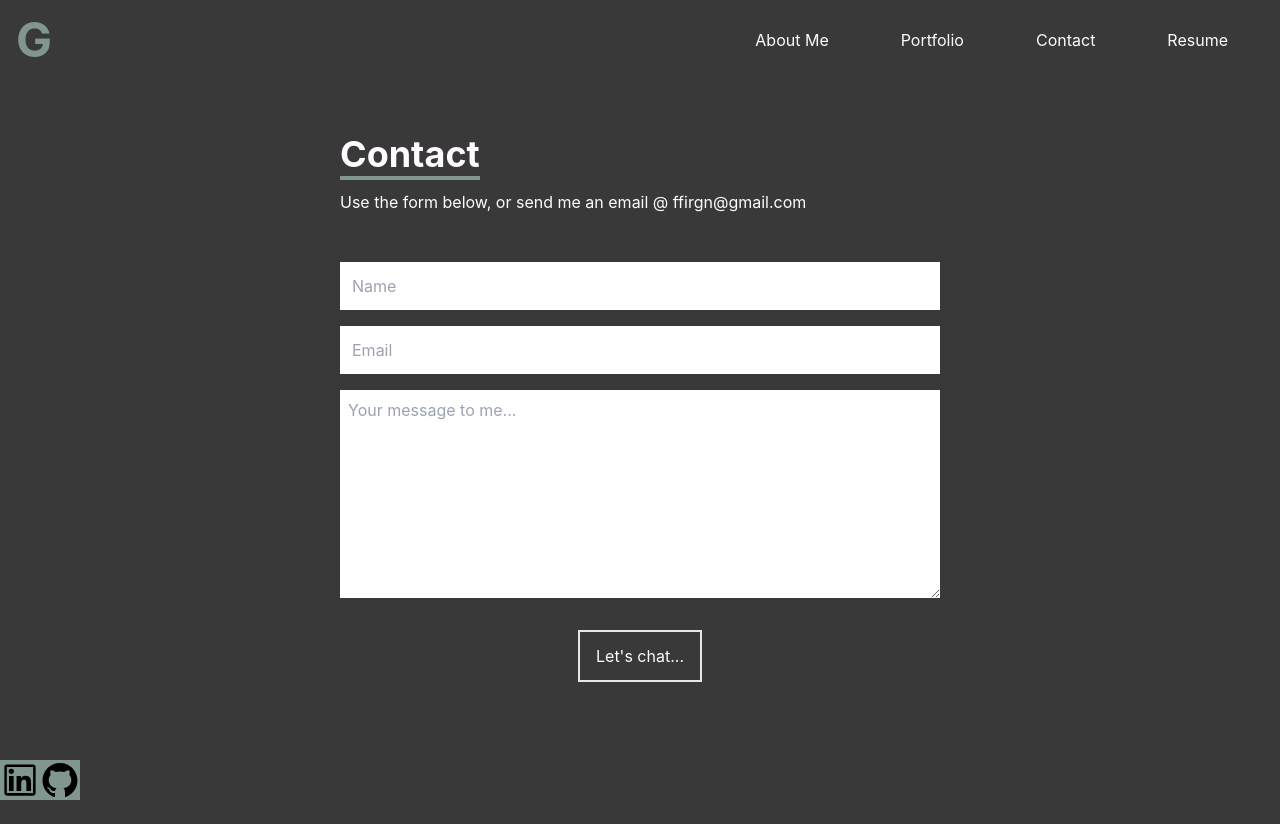
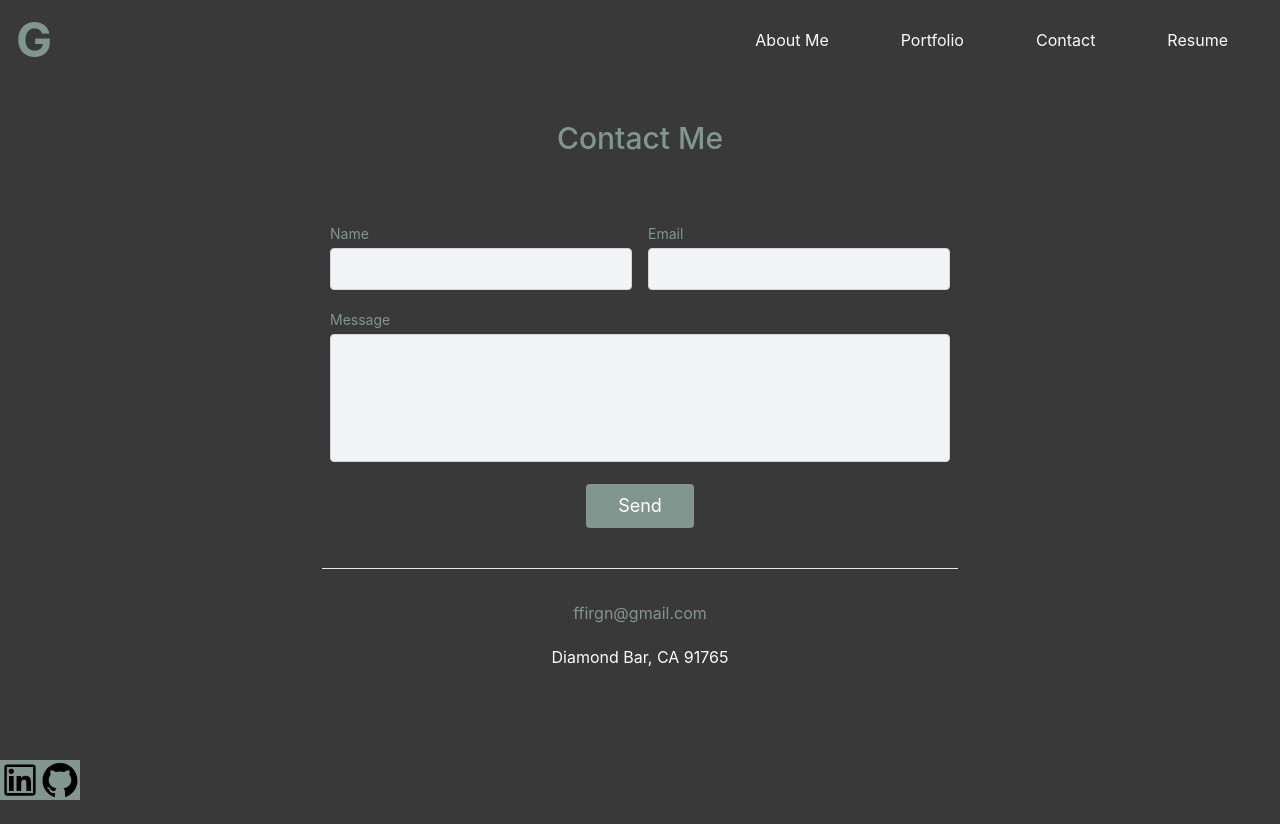
Before and after one commit to ffirgin/React-Portfolio, a React (Create React App) app: page / in a window 1280 px wide. Both pictures are taken after a click on the item "Contact". Built offline with nearby package versions, Linux system fonts and the light colour scheme; the HTML template or start-up script is replaced by a standard one.

Commit message:
updated foot links to open new tabs, contact form updated, resume colors changed

```diff
--- a/src/components/Footer.jsx
+++ b/src/components/Footer.jsx
@@ -6,10 +6,10 @@ const Footer = () => {
   return (
     <div className='fixed bottom-0'>
       <footer className='w-full flex flex-row'>
-        <a href="https://www.linkedin.com/in/ffirgn/">
+        <a href="https://www.linkedin.com/in/ffirgn/" target="_blank" rel="noreferrer">
           <AiOutlineLinkedin size={40} className="bg-[#81968F]" />
         </a>
-        <a href='https://github.com/ffirgin/'>
+        <a href='https://github.com/ffirgin/' target="_blank" rel="noreferrer">
         <AiOutlineGithub size={40} className="bg-[#81968F]" />
         </a>
     </footer>
--- a/src/components/Resume.jsx
+++ b/src/components/Resume.jsx
@@ -5,7 +5,7 @@ const Resume = () => {
   return (
     <div name="resume" className='w-full h-screen bg-[#39393A] text-[#FFFAFF]'>
       <div className='max-w-[1000px] mx-auto p-4 flex flex-col justify-center w-full h-full'>
-        <h1 className='text-4xl font-bold text-center'>Resume</h1>
+        <h1 className='text-4xl font-bold text-center text-[#81968F] '>Resume</h1>
         <p className='text-[#FFFAFF] py-4 text-center'> Click
           <a href ={pdf} download className='text-pink-500'> here </a>
           to download my resume. </p>
@@ -13,18 +13,18 @@ const Resume = () => {
           <div className='text-4xl font-bold text-center py-10'>
             My Technical Skills
             <div className='py-6 grid sm:grid-cols-2 md:grid-cols-3 gap-4'>
-              <div className='text-center group container rounded-md flex justify-center items-center mx-auto border-2 py-3 mt-2 hover:bg-[#7A8B99] hover:border-[#7A8B99]'>CSS</div>
-              <div className='text-center group container rounded-md flex justify-center items-center mx-auto border-2 py-3 mt-2 hover:bg-[#7A8B99] hover:border-[#7A8B99]'>HTML5</div>
-              <div className='text-center group container rounded-md flex justify-center items-center mx-auto border-2 py-3 mt-2 hover:bg-[#7A8B99] hover:border-[#7A8B99]'>Javascript</div>
-              <div className='text-center group container rounded-md flex justify-center items-center mx-auto border-2 py-3 mt-2 hover:bg-[#7A8B99] hover:border-[#7A8B99]'>jQuery</div>
-              <div className='text-center group container rounded-md flex justify-center items-center mx-auto border-2 py-3 mt-2 hover:bg-[#7A8B99] hover:border-[#7A8B99]'>React</div>
-              <div className='text-center group container rounded-md flex justify-center items-center mx-auto border-2 py-3 mt-2 hover:bg-[#7A8B99] hover:border-[#7A8B99]'>APIs</div>
-              <div className='text-center group container rounded-md flex justify-center items-center mx-auto border-2 py-3 mt-2 hover:bg-[#7A8B99] hover:border-[#7A8B99]'>Node</div>
-              <div className='text-center group container rounded-md flex justify-center items-center mx-auto border-2 py-3 mt-2 hover:bg-[#7A8B99] hover:border-[#7A8B99]'>Express</div>
-              <div className='text-center group container rounded-md flex justify-center items-center mx-auto border-2 py-3 mt-2 hover:bg-[#7A8B99] hover:border-[#7A8B99]'>MySQL, Sequelize</div>
-              <div className='text-center group container rounded-md flex justify-center items-center mx-auto border-2 py-3 mt-2 hover:bg-[#7A8B99] hover:border-[#7A8B99]'>MongoDB, Mongoose</div>
-              <div className='text-center group container rounded-md flex justify-center items-center mx-auto border-2 py-3 mt-2 hover:bg-[#7A8B99] hover:border-[#7A8B99]'>REST</div>
-              <div className='text-center group container rounded-md flex justify-center items-center mx-auto border-2 py-3 mt-2 hover:bg-[#7A8B99] hover:border-[#7A8B99]'>GraphQL</div>
+              <div className='text-center text-[#81968F] group container rounded-md flex justify-center items-center mx-auto border-2 py-3 mt-2 hover:bg-[#81968F] hover:text-[#FFFAFF] hover:border-[#7A8B99]'>CSS</div>
+              <div className='text-center text-[#81968F] group container rounded-md flex justify-center items-center mx-auto border-2 py-3 mt-2 hover:bg-[#81968F] hover:text-[#FFFAFF] hover:border-[#7A8B99]'>HTML5</div>
+              <div className='text-center text-[#81968F] group container rounded-md flex justify-center items-center mx-auto border-2 py-3 mt-2 hover:bg-[#81968F] hover:text-[#FFFAFF] hover:border-[#7A8B99]'>Javascript</div>
+              <div className='text-center text-[#81968F] group container rounded-md flex justify-center items-center mx-auto border-2 py-3 mt-2 hover:bg-[#81968F] hover:text-[#FFFAFF] hover:border-[#7A8B99]'>jQuery</div>
+              <div className='text-center text-[#81968F] group container rounded-md flex justify-center items-center mx-auto border-2 py-3 mt-2 hover:bg-[#81968F] hover:text-[#FFFAFF] hover:border-[#7A8B99]'>React</div>
+              <div className='text-center text-[#81968F] group container rounded-md flex justify-center items-center mx-auto border-2 py-3 mt-2 hover:bg-[#81968F] hover:text-[#FFFAFF] hover:border-[#7A8B99]'>APIs</div>
+              <div className='text-center text-[#81968F] group container rounded-md flex justify-center items-center mx-auto border-2 py-3 mt-2 hover:bg-[#81968F] hover:text-[#FFFAFF] hover:border-[#7A8B99]'>Node</div>
+              <div className='text-center text-[#81968F] group container rounded-md flex justify-center items-center mx-auto border-2 py-3 mt-2 hover:bg-[#81968F] hover:text-[#FFFAFF] hover:border-[#7A8B99]'>Express</div>
+              <div className='text-center text-[#81968F] group container rounded-md flex justify-center items-center mx-auto border-2 py-3 mt-2 hover:bg-[#81968F] hover:text-[#FFFAFF] hover:border-[#7A8B99]'>MySQL, Sequelize</div>
+              <div className='text-center text-[#81968F] group container rounded-md flex justify-center items-center mx-auto border-2 py-3 mt-2 hover:bg-[#81968F] hover:text-[#FFFAFF] hover:border-[#7A8B99]'>MongoDB, Mongoose</div>
+              <div className='text-center text-[#81968F] group container rounded-md flex justify-center items-center mx-auto border-2 py-3 mt-2 hover:bg-[#81968F] hover:text-[#FFFAFF] hover:border-[#7A8B99]'>REST</div>
+              <div className='text-center text-[#81968F] group container rounded-md flex justify-center items-center mx-auto border-2 py-3 mt-2 hover:bg-[#81968F] hover:text-[#FFFAFF] hover:border-[#7A8B99]'>GraphQL</div>
             </div>
           </div>
       </div>
--- a/src/components/contact.jsx
+++ b/src/components/contact.jsx
@@ -1,20 +1,79 @@
-import React from 'react'
+import React from "react";
+import "tailwindcss/tailwind.css";
 
-const Contact = () => {
+export default function App() {
   return (
-    <div name='contact' className='w-full h-screen bg-[#39393A] text-[#FFFAFF] flex justify-center items-center p-4'>
-      <form action="" className='flex flex-col max-w-[600px] w-full'>
-        <div className='pb-8'>
-          <p className='text-4xl font-bold inline border-b-4 border-[#81968F] text-[#FFFAFF]'>Contact</p>
-          <p className='text-[#FFFAFF] py-4'> Use the form below, or send me an email @ ffirgn@gmail.com</p>
+    <div>
+      <section className="w-full h-screen bg-[#39393A] text-[#FFFAFF]">
+        <div className="container px-5 py-24 mx-auto">
+          <div className="flex flex-col text-center w-full mb-12">
+            <h1 className="sm:text-3xl text-2xl font-medium title-font mb-4 text-[#81968F]">
+              Contact Me
+            </h1>
+          </div>
+          <div className="lg:w-1/2 md:w-2/3 mx-auto">
+            <div className="flex flex-wrap -m-2">
+              <div className="p-2 w-1/2">
+                <div className="relative">
+                  <label for="name" className="leading-7 text-sm text-[#81968F]">
+                    Name
+                  </label>
+                  <input
+                    type="text"
+                    id="name"
+                    name="name"
+                    className="w-full bg-gray-100 rounded border border-gray-300 focus:border-indigo-500 text-base outline-none text-gray-700 py-1 px-3 leading-8 transition-colors duration-200 ease-in-out"
+                  />
+                </div>
+              </div>
+              <div className="p-2 w-1/2">
+                <div className="relative">
+                  <label
+                    for="email"
+                    className="leading-7 text-sm text-[#81968F]"
+                  >
+                    Email
+                  </label>
+                  <input
+                    type="email"
+                    id="email"
+                    name="email"
+                    className="w-full bg-gray-100 rounded border border-gray-300 focus:border-indigo-500 text-base outline-none text-gray-700 py-1 px-3 leading-8 transition-colors duration-200 ease-in-out"
+                  />
+                </div>
+              </div>
+              <div className="p-2 w-full">
+                <div className="relative">
+                  <label
+                    for="message"
+                    className="leading-7 text-sm text-[#81968F]"
+                  >
+                    Message
+                  </label>
+                  <textarea
+                    id="message"
+                    name="message"
+                    className="w-full bg-gray-100 rounded border border-gray-300 focus:border-indigo-500 h-32 text-base outline-none text-gray-700 py-1 px-3 resize-none leading-6 transition-colors duration-200 ease-in-out"
+                  ></textarea>
+                </div>
+              </div>
+              <div className="p-2 w-full">
+                <button className="flex mx-auto text-white bg-[#81968F] border-0 py-2 px-8 focus:outline-none hover:bg-white hover:text-black rounded text-lg">
+                  Send
+                </button>
+              </div>
+              <div className="p-2 w-full pt-8 mt-8 border-t border-gray-200 text-center">
+                <a className="text-[#81968F]" href="mailto: ffirgn@gmail.com">ffirgn@gmail.com</a>
+                <p className="leading-normal my-5">
+
+                  Diamond Bar, CA 91765
+                </p>
+
+              </div>
+            </div>
+          </div>
         </div>
-        <input className='p-3' type="text" placeholder="Name" name ="name"></input>
-        <input className='my-4 p-3 ' type="text" placeholder="Email" name ="Email"></input>
-        <textarea className='p-2' name="message" rows="8" placeholder="Your message to me..."></textarea>
-        <button className='text-[#FFFAFF] px-4 py-3 my-8 mx-auto flex items-center border-2 hover:bg-[#7A8B99] hover:border-[#7A8B99]'>Let's chat...</button>
-      </form>
+      </section>
     </div>
-  )
+  );
 }
-
-export default Contact
```
